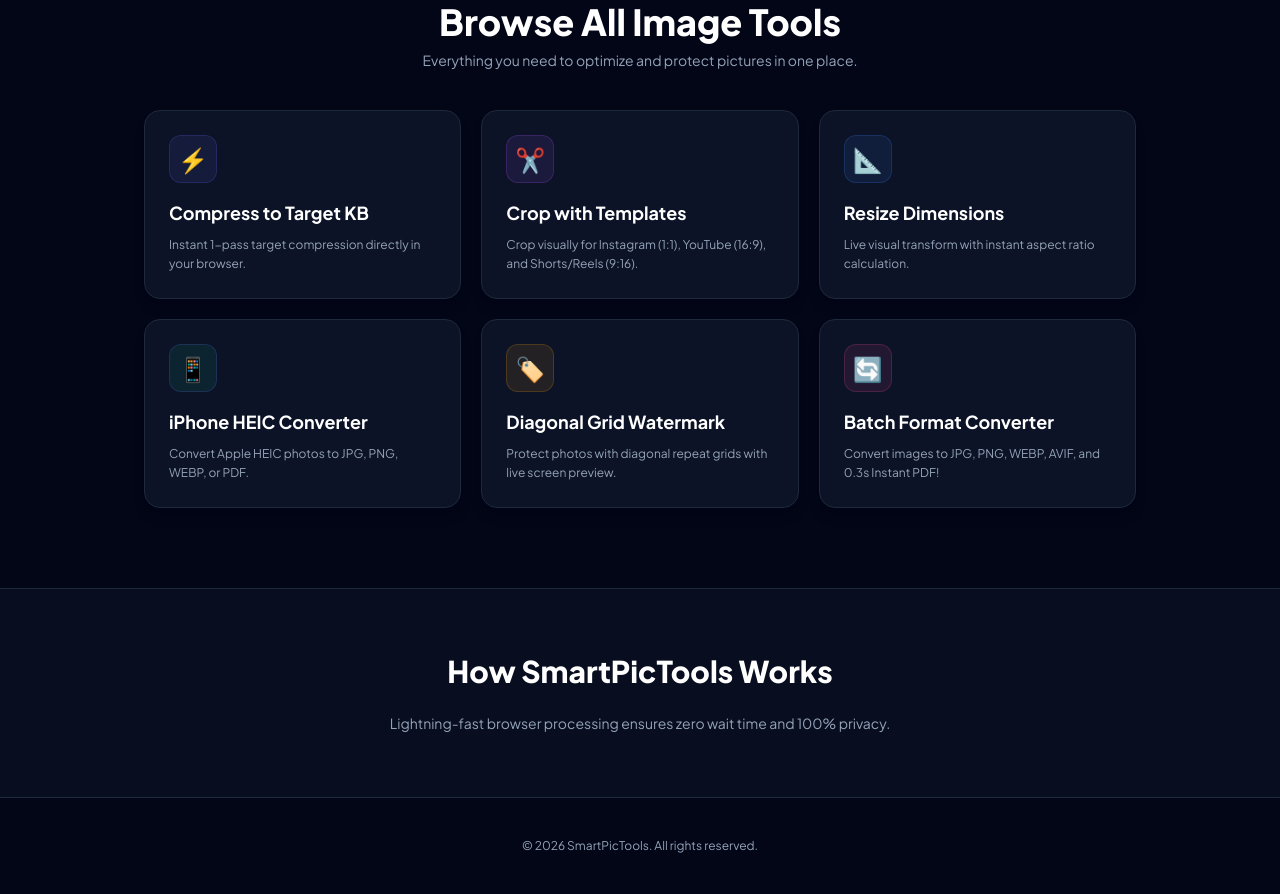
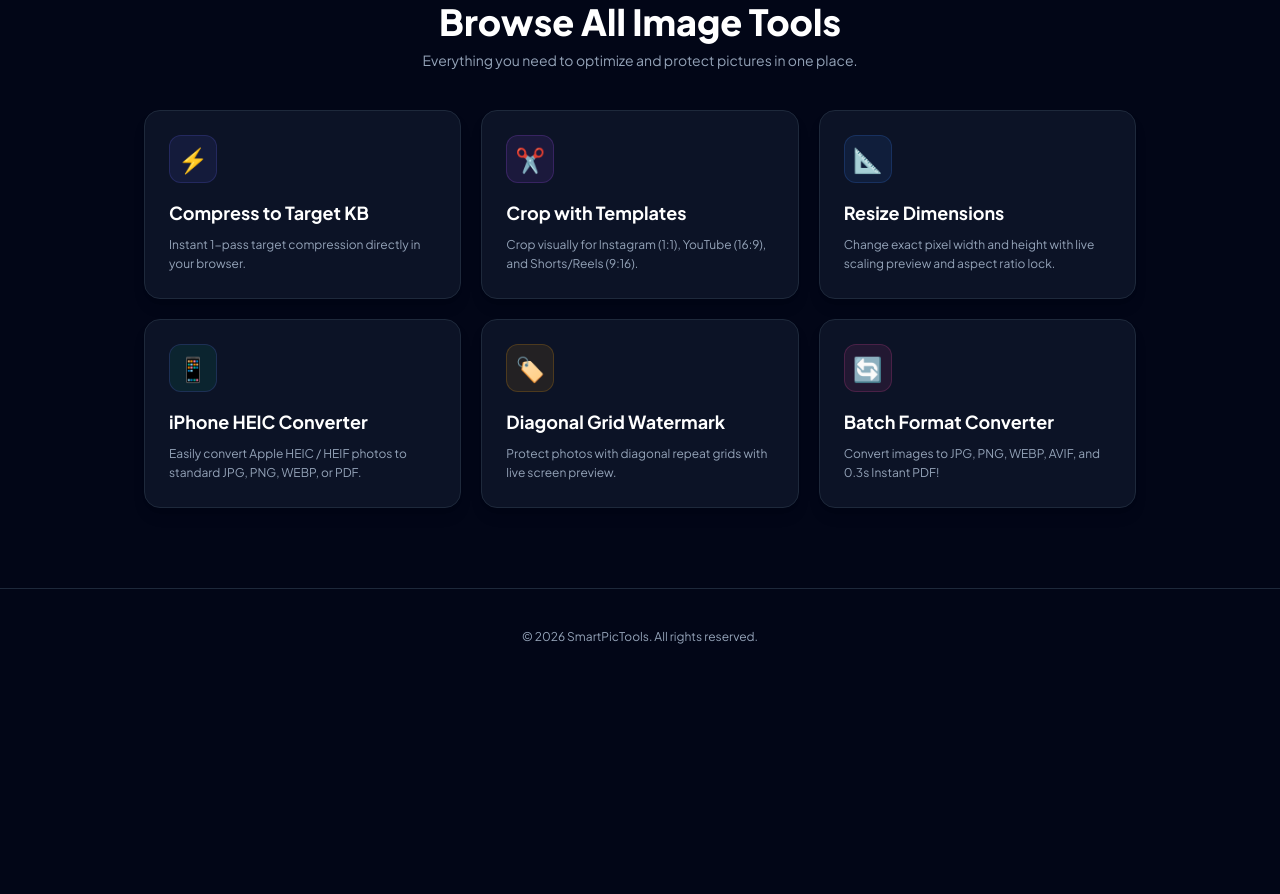
Before and after one commit to pranjalrajput243/smartpictools, a Flask app: page / in a window 1280 px wide. Shown: the part 904-1798 px from the top of the page. After the commit the page ends 1548 px from the top, so only its background shows below. Run offline with Flask 3, Linux system fonts and the light colour scheme; some libraries are stand-ins or nearby versions.

Commit message:
Update index.html

```diff
--- a/templates/index.html
+++ b/templates/index.html
@@ -189,7 +189,7 @@
                 <!-- CONTROLS PANEL -->
                 <div class="bg-slate-950/80 p-5 rounded-2xl border border-slate-800">
 
-                    <!-- 1. COMPRESS -->
+                    <!-- 1. COMPRESS CONTROLS -->
                     <div id="ctrl-compress" class="tool-ctrl space-y-4">
                         <div class="flex gap-2 p-1 bg-slate-900 rounded-xl border border-slate-800 max-w-xs mx-auto">
                             <button type="button" onclick="setCompressMode('target')" id="mode-target-btn" class="flex-1 py-1.5 px-3 rounded-lg text-xs font-bold bg-indigo-600 text-white transition">
@@ -223,7 +223,7 @@
                         </div>
                     </div>
 
-                    <!-- 2. CROP -->
+                    <!-- 2. CROP CONTROLS -->
                     <div id="ctrl-crop" class="tool-ctrl hidden">
                         <label class="block text-xs font-bold text-slate-400 mb-3">Select Aspect Ratio Template:</label>
                         <div class="grid grid-cols-2 sm:grid-cols-5 gap-2">
@@ -235,7 +235,7 @@
                         </div>
                     </div>
 
-                    <!-- 3. RESIZE -->
+                    <!-- 3. RESIZE CONTROLS -->
                     <div id="ctrl-resize" class="tool-ctrl hidden space-y-4">
                         <div class="grid grid-cols-2 gap-4">
                             <div>
@@ -251,7 +251,7 @@
                         <div class="flex items-center justify-between p-3 bg-slate-900 rounded-xl border border-slate-800">
                             <label for="resize-lock-ratio" class="flex items-center gap-2 cursor-pointer text-xs font-bold text-slate-300">
                                 <input type="checkbox" id="resize-lock-ratio" checked class="w-4 h-4 rounded accent-indigo-600 cursor-pointer">
-                                <span>🔒 Lock Aspect Ratio (Proportions barabar rakhein)</span>
+                                <span>🔒 Lock Aspect Ratio</span>
                             </label>
                             <button type="button" onclick="resetToOriginalDimensions()" class="text-[11px] font-bold text-indigo-400 hover:underline">
                                 Reset Original
@@ -259,7 +259,7 @@
                         </div>
                     </div>
 
-                    <!-- 4. CONVERT -->
+                    <!-- 4. CONVERT CONTROLS -->
                     <div id="ctrl-convert" class="tool-ctrl hidden space-y-3">
                         <label class="block text-xs font-bold text-slate-400">Convert Image To:</label>
                         <select id="convert-format" class="w-full bg-slate-900 border border-slate-700 rounded-xl px-3 py-2.5 text-sm text-white focus:outline-none focus:border-indigo-500 font-semibold">
@@ -274,7 +274,7 @@
                         </select>
                     </div>
 
-                    <!-- 5. PRO WATERMARK -->
+                    <!-- 5. WATERMARK CONTROLS -->
                     <div id="ctrl-watermark" class="tool-ctrl hidden space-y-4">
                         <div>
                             <label class="block text-xs font-bold text-slate-400 mb-1.5">Watermark Layout Style:</label>
@@ -335,6 +335,7 @@
                             <input type="range" id="watermark-opacity" min="40" max="255" value="150" oninput="updateLiveWatermarkPreview()" class="w-full h-2 bg-slate-800 rounded-lg appearance-none cursor-pointer accent-indigo-500">
                         </div>
                     </div>
+
                 </div>
 
                 <button id="action-btn" class="w-full mt-6 py-4 px-6 rounded-2xl bg-gradient-to-r from-indigo-600 via-indigo-500 to-purple-600 hover:from-indigo-500 hover:to-purple-500 text-white font-extrabold text-base shadow-lg shadow-indigo-500/25 transition active:scale-[0.99] flex items-center justify-center gap-3">
@@ -372,13 +373,13 @@
             <div onclick="switchTool('resize'); window.scrollTo({top: 0, behavior: 'smooth'});" class="bg-slate-900/80 hover:bg-slate-900 border border-slate-800 hover:border-blue-500/50 p-6 rounded-2xl transition cursor-pointer group shadow-lg">
                 <div class="w-12 h-12 rounded-xl bg-blue-500/10 text-blue-400 border border-blue-500/20 flex items-center justify-center text-2xl mb-4 group-hover:scale-110 transition">📐</div>
                 <h3 class="text-lg font-bold text-white group-hover:text-blue-400 transition">Resize Dimensions</h3>
-                <p class="text-xs text-slate-400 mt-2 leading-relaxed">Live visual transform with instant aspect ratio calculation.</p>
+                <p class="text-xs text-slate-400 mt-2 leading-relaxed">Change exact pixel width and height with live scaling preview and aspect ratio lock.</p>
             </div>
 
             <div onclick="switchTool('convert'); window.scrollTo({top: 0, behavior: 'smooth'});" class="bg-slate-900/80 hover:bg-slate-900 border border-slate-800 hover:border-emerald-500/50 p-6 rounded-2xl transition cursor-pointer group shadow-lg">
                 <div class="w-12 h-12 rounded-xl bg-emerald-500/10 text-emerald-400 border border-indigo-500/20 flex items-center justify-center text-2xl mb-4 group-hover:scale-110 transition">📱</div>
                 <h3 class="text-lg font-bold text-white group-hover:text-emerald-400 transition">iPhone HEIC Converter</h3>
-                <p class="text-xs text-slate-400 mt-2 leading-relaxed">Convert Apple HEIC photos to JPG, PNG, WEBP, or PDF.</p>
+                <p class="text-xs text-slate-400 mt-2 leading-relaxed">Easily convert Apple HEIC / HEIF photos to standard JPG, PNG, WEBP, or PDF.</p>
             </div>
 
             <div onclick="switchTool('watermark'); window.scrollTo({top: 0, behavior: 'smooth'});" class="bg-slate-900/80 hover:bg-slate-900 border border-slate-800 hover:border-amber-500/50 p-6 rounded-2xl transition cursor-pointer group shadow-lg">
@@ -392,14 +393,6 @@
                 <h3 class="text-lg font-bold text-white group-hover:text-pink-400 transition">Batch Format Converter</h3>
                 <p class="text-xs text-slate-400 mt-2 leading-relaxed">Convert images to JPG, PNG, WEBP, AVIF, and 0.3s Instant PDF!</p>
             </div>
-        </div>
-    </section>
-
-    <!-- HOW IT WORKS & FAQS -->
-    <section class="bg-slate-900/50 border-t border-slate-800 py-16 px-4" id="how-it-works">
-        <div class="max-w-5xl mx-auto text-center">
-            <h2 class="text-2xl sm:text-3xl font-extrabold text-white mb-6">How SmartPicTools Works</h2>
-            <p class="text-slate-400 text-sm max-w-xl mx-auto">Lightning-fast browser processing ensures zero wait time and 100% privacy.</p>
         </div>
     </section>
 
@@ -421,7 +414,7 @@
         </div>
     </div>
 
-    <!-- SCRIPT LOGIC -->
+    <!-- JAVASCRIPT LOGIC -->
     <script>
         let currentTool = 'compress';
         let compressMode = 'target';
@@ -447,7 +440,6 @@
             document.getElementById('settings-panel').classList.add('hidden');
             document.getElementById('drop-area').classList.remove('hidden');
             document.getElementById('status-box').classList.add('hidden');
-            document.getElementById('multi-preview-box').classList.add('hidden');
             document.getElementById('single-preview-box').classList.remove('hidden');
             document.getElementById('heic-preview-card').classList.add('hidden');
             document.getElementById('image-preview').classList.remove('hidden');
@@ -475,9 +467,10 @@
             document.getElementById('tool-desc').innerText = toolConfig[tool].desc;
             document.getElementById('btn-text').innerText = toolConfig[tool].btn;
 
+            // Hide all tool controls
             document.querySelectorAll('.tool-ctrl').forEach(ctrl => ctrl.classList.add('hidden'));
 
-            // Fix control switching bug: match exact tool ID
+            // Show only the selected tool control box
             const activeCtrl = document.getElementById('ctrl-' + tool);
             if (activeCtrl) {
                 activeCtrl.classList.remove('hidden');
@@ -558,8 +551,8 @@
         // WATERMARK LIVE PREVIEW
         function setWatermarkMode(m) {
             watermarkMode = m;
-            document.getElementById('wm-single-btn').className = m === 'single' ? "py-2.5 px-3 rounded-xl bg-indigo-600 text-white text-xs font-bold transition" : "py-2.5 px-3 rounded-xl bg-slate-900 text-slate-300 text-xs font-bold border border-slate-700 transition";
-            document.getElementById('wm-repeat-btn').className = m === 'repeat' ? "py-2.5 px-3 rounded-xl bg-indigo-600 text-white text-xs font-bold transition" : "py-2.5 px-3 rounded-xl bg-slate-900 text-slate-300 text-xs font-bold border border-slate-700 transition";
+            document.getElementById('wm-single-btn').className = m === 'single' ? "py-2.5 px-3 rounded-xl bg-indigo-600 text-white text-xs font-bold transition" : "py-2.5 px-3 rounded-xl bg-slate-900 text-slate-300 hover:text-white text-xs font-bold border border-slate-700 transition";
+            document.getElementById('wm-repeat-btn').className = m === 'repeat' ? "py-2.5 px-3 rounded-xl bg-indigo-600 text-white text-xs font-bold transition" : "py-2.5 px-3 rounded-xl bg-slate-900 text-slate-300 hover:text-white text-xs font-bold border border-slate-700 transition";
             document.getElementById('wm-pos-container').style.display = m === 'single' ? 'block' : 'none';
             updateLiveWatermarkPreview();
         }
@@ -711,7 +704,7 @@
                     return;
                 }
 
-                // STANDARD CANVAS TRANSFORM (COMPRESS, RESIZE, WATERMARK, ROTATE, CONVERT)
+                // STANDARD CANVAS TRANSFORM (COMPRESS, RESIZE, WATERMARK, CONVERT)
                 const canvas = document.createElement('canvas');
                 const ctx = canvas.getContext('2d');
                 let targetW = naturalImgWidth;
```
